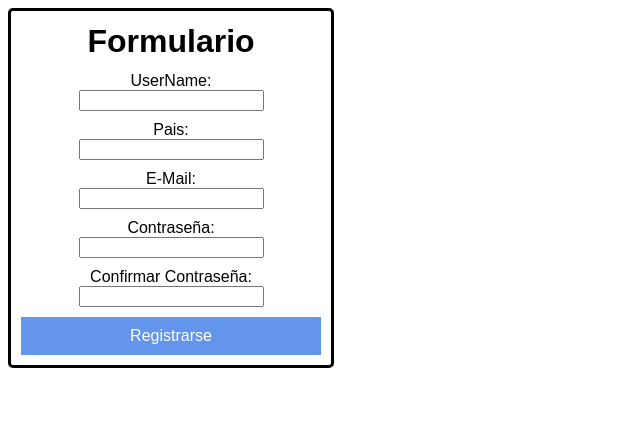
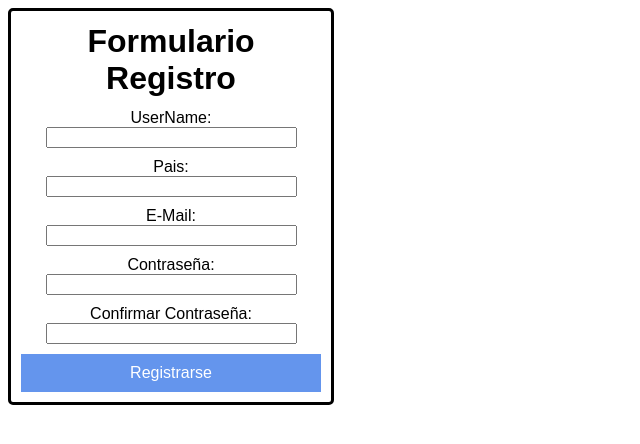
Before and after one commit to Markucho18/GDTMS__FrontEnd, a React (Create React App) app in the folder gdtms_frontend/: page / in a window 1280 px wide. Shown: the top 444 px of the page, without its empty margins (0-640 px from the left). Built offline with nearby package versions, Linux system fonts and the light colour scheme.

Commit message:
Estilos CSS y Componente Header
Elimine modulos de css y integre todo dentro del global, pq si no es un re quilombo y no entiendo nada. Y despues cree el archivo Header.js  y eso.

```diff
--- a/gdtms_frontend/src/App.js
+++ b/gdtms_frontend/src/App.js
@@ -1,14 +1,17 @@
 import {Tarea} from './componentes/Tarea';
 import {ModalTarea} from './componentes/ModalTarea'
 import {Formulario} from './componentes/Formulario'
+import {Header} from './componentes/Header'
 import { datos } from './datos';
 
 
 function App() {
   return (
     <div className="App">
+      <Header/>
       {/* <Tarea data={datos}/> */}
-      <Formulario/>
+      <Formulario form="register"/>
+
     </div>
   );
 }
--- a/gdtms_frontend/src/componentes/Formulario.js
+++ b/gdtms_frontend/src/componentes/Formulario.js
@@ -1,17 +1,39 @@
-import '../estilos/formulario.css'
 
-export function Formulario(props){
-    return(
-        <>
-            <div className='contenedorForm col cen'>
-                <h1 className='cen'>Formulario</h1>
-                <label className='col cen'>UserName: <input type="text"/></label>
-                <label className='col cen'>Pais: <input type="text"/></label>
-                <label className='col cen'>E-Mail: <input type="text"/></label>
-                <label className='col cen'>Contraseña: <input type="password"/></label>
-                <label className='col cen'>Confirmar Contraseña: <input type="password"/></label>
-                <span className='btn'>Registrarse</span>
-            </div>
-        </>
-    )
+export function Formulario(props) {
+  return props.form === "register" ? (
+    <>
+      <div className="contenedorForm col cen">
+        <h1 className="cen">Formulario Registro</h1>
+        <label className="col cen">
+          UserName: <input type="text" />
+        </label>
+        <label className="col cen">
+          Pais: <input type="text" />
+        </label>
+        <label className="col cen">
+          E-Mail: <input type="text" />
+        </label>
+        <label className="col cen">
+          Contraseña: <input type="password" />
+        </label>
+        <label className="col cen">
+          Confirmar Contraseña: <input type="password" />
+        </label>
+        <span className="btn">Registrarse</span>
+      </div>
+    </>
+  ) : (
+    <>
+      <div className="contenedorForm col cen">
+        <h1 className="cen">Formulario Login</h1>
+        <label className="col cen">
+          UserName: <input type="text" />
+        </label>
+        <label className="col cen">
+          Contraseña: <input type="password" />
+        </label>
+        <span className="btn">Iniciar Sesion</span>
+      </div>
+    </>
+  );
 }
--- /dev/null
+++ b/gdtms_frontend/src/componentes/Header.js
@@ -0,0 +1,8 @@
+
+export function Header(props){
+    return (
+        <div className="contenedorHeader">
+
+        </div>
+    )
+}
--- a/gdtms_frontend/src/componentes/ModalTarea.js
+++ b/gdtms_frontend/src/componentes/ModalTarea.js
@@ -1,4 +1,4 @@
-import '../estilos/modalTarea.css'
+
 
 export function ModalTarea(props) {
     return (
--- a/gdtms_frontend/src/componentes/Tarea.js
+++ b/gdtms_frontend/src/componentes/Tarea.js
@@ -1,4 +1,3 @@
-import "../estilos/tarea.css";
 
 export function Tarea(props) {
   return (
--- a/gdtms_frontend/src/estilos/formulario.css
+++ /dev/null
@@ -1,11 +0,0 @@
-.contenedorForm{
-    border: 3px solid black;
-    border-radius: 5px;
-    padding: 10px;
-    width: 300px;
-    gap: 10px;
-}
-
-.contenedorForm h1{
-    margin: 2px;
-}
--- a/gdtms_frontend/src/estilos/modalTarea.css
+++ /dev/null
@@ -1,31 +0,0 @@
-.fondoModal{
-    position: fixed;
-    top: 0px;
-    left: 0px;
-    width: 100vw;
-    height: 100vh;
-    background-color: rgba(0,0,0,30%);
-}
-
-.contenedorModal{
-    width: 300px;
-    border-radius: 5px;
-    padding: 10px;
-    gap: 10px;
-    border: 3px solid rgb(30, 30, 100);
-    background-color: white;
-}
-
-.contenedorModal label{
-    align-items: center;
-    justify-content: flex-start;
-    width: 100%;
-    gap: 5px;
-}
-
-.modalDesc{
-    resize: none;
-    width: 100%;
-    height: 80px;
-    font-family: Arial, Helvetica, sans-serif;
-}
--- a/gdtms_frontend/src/estilos/tarea.css
+++ /dev/null
@@ -1,59 +0,0 @@
-.contenedorTarea{
-    border: 2px solid red;
-    padding: 10px;
-    width: 500px;
-    box-shadow: 0px 0px 3px 0px rgba(0, 0, 0, 70%);
-}
-
-.seccionTarea{
-    width: 100%;
-}
-
-.seccionTarea.superior{
-    justify-content: space-between;
-}
-
-.seccionTarea.medio{
-    gap: 10px;
-    align-items: center;
-}
-
-.estadoTarea{
-    width: 20px;
-    height: 20px;
-}
-
-.nombreTarea{
-    font-size: 20px;
-}
-
-.acciones{
-    gap: 5px;
-}
-
-.accion{
-    border-radius: 5px;
-    border: 1px solid black;
-    padding: 5px;
-}
-
-.accion:hover{
-    cursor: pointer;
-    color: rgb(40, 40, 40);
-    background-color: rgb(235, 235, 235);
-}
-
-.fecha{
-    gap: 5px;
-}
-
-.etiqueta{
-    padding: 5px;
-    border-radius: 5px;
-    color: white;
-    background-color: rgba(100, 149, 237, 70%);
-}
-
-.desc{
-    color: rgb(70, 70, 70);
-}
--- a/gdtms_frontend/src/global.css
+++ b/gdtms_frontend/src/global.css
@@ -2,6 +2,7 @@
     font-family: Arial, Helvetica, sans-serif;
 }
 
+/* ESTILOS GLOBALES------------------------------------------------------------------ */
 .row{
     display: flex;
     flex-direction: row;
@@ -30,3 +31,121 @@
 .btn:hover{
     background-color: rgb(89, 127, 199);
 }
+
+.fondoModal{
+    position: fixed;
+    top: 0px;
+    left: 0px;
+    width: 100vw;
+    height: 100vh;
+    background-color: rgba(0,0,0,30%);
+}
+
+/* ESTILOS HEADER -----------------------------------------------------------------*/
+
+
+/* ESTILOS TAREA -----------------------------------------------------------------*/
+
+.contenedorTarea{
+    border: 2px solid red;
+    padding: 10px;
+    width: 500px;
+    box-shadow: 0px 0px 3px 0px rgba(0, 0, 0, 70%);
+}
+
+.contenedorTarea .seccionTarea{
+    width: 100%;
+}
+
+.contenedorTarea .seccionTarea.superior{
+    justify-content: space-between;
+}
+
+.contenedorTarea .seccionTarea.medio{
+    gap: 10px;
+    align-items: center;
+}
+
+.contenedorTarea .estadoTarea{
+    width: 20px;
+    height: 20px;
+}
+
+.contenedorTarea .nombreTarea{
+    font-size: 20px;
+}
+
+.contenedorTarea .acciones{
+    gap: 5px;
+}
+
+.contenedorTarea .accion{
+    border-radius: 5px;
+    border: 1px solid black;
+    padding: 5px;
+}
+
+.contenedorTarea .accion:hover{
+    cursor: pointer;
+    color: rgb(40, 40, 40);
+    background-color: rgb(235, 235, 235);
+}
+
+.contenedorTarea .fecha{
+    gap: 5px;
+}
+
+.contenedorTarea .etiqueta{
+    padding: 5px;
+    border-radius: 5px;
+    color: white;
+    background-color: rgba(100, 149, 237, 70%);
+}
+
+.contenedorTarea .desc{
+    color: rgb(70, 70, 70);
+}
+
+/* ESTILOS MODALTAREA -----------------------------------------------------------------*/
+
+.contenedorModal{
+    width: 300px;
+    border-radius: 5px;
+    padding: 10px;
+    gap: 10px;
+    border: 3px solid rgb(30, 30, 100);
+    background-color: white;
+}
+
+.contenedorModal label{
+    align-items: center;
+    justify-content: flex-start;
+    width: 100%;
+    gap: 5px;
+}
+
+.contenedorModal .modalDesc{
+    resize: none;
+    width: 100%;
+    height: 80px;
+    font-family: Arial, Helvetica, sans-serif;
+}
+
+/* ESTILOS FORMULARIO -----------------------------------------------------------------*/
+
+.contenedorForm{
+    border: 3px solid black;
+    border-radius: 5px;
+    padding: 10px;
+    width: 300px;
+    gap: 10px;
+}
+
+.contenedorForm h1{
+    text-align: center;
+    margin: 2px;
+}
+
+.contenedorForm label, input{
+    width: 90%;
+}
```
